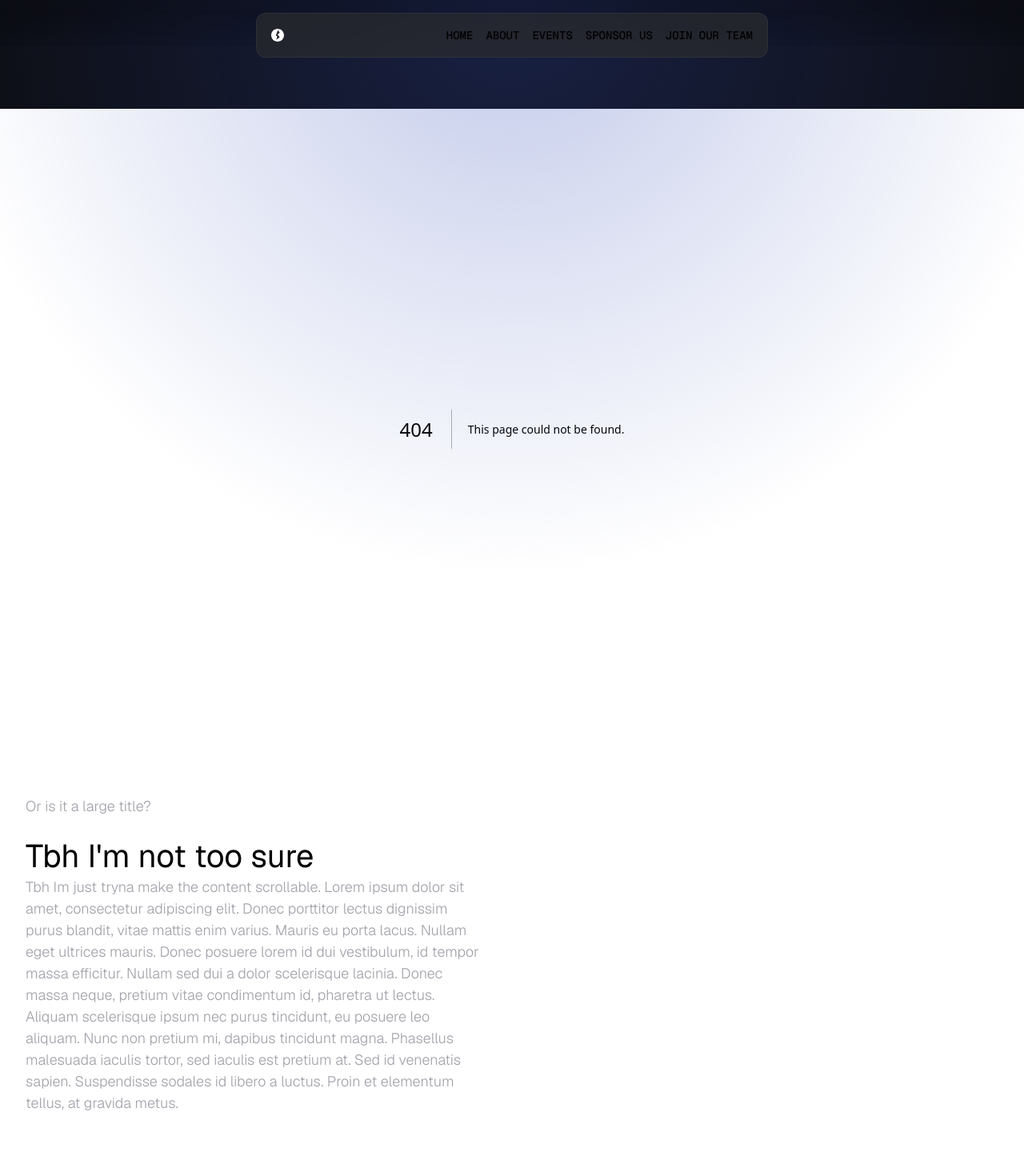
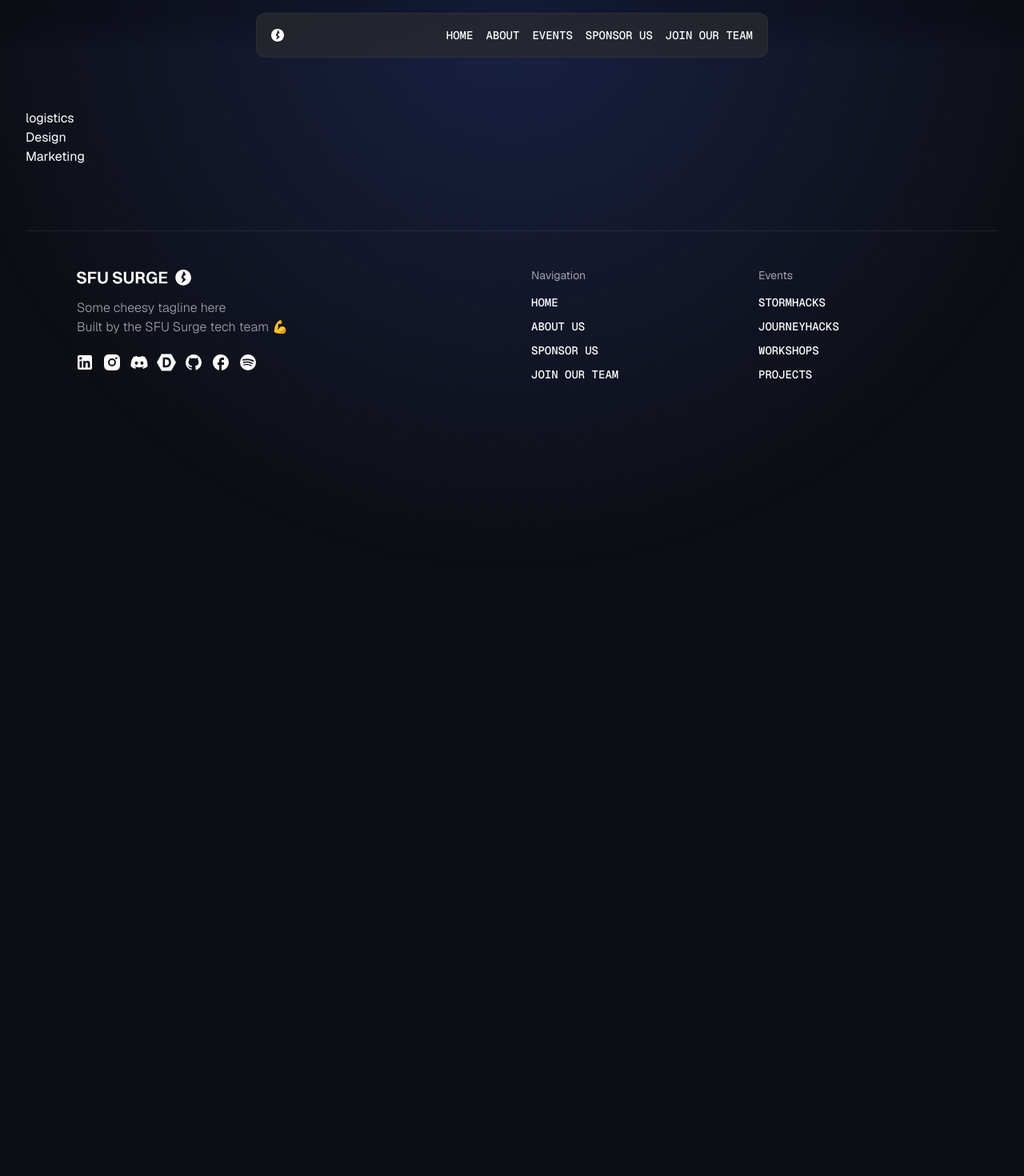
Before and after one commit to sfusurge/surge_website, a Next.js app: page /join in a window 1280 px wide. Before the commit this address had no page. Shown: the top 1470 px of the page at 80% size. After the commit the page ends 800 px from the top, so only its background shows below. Built offline with nearby package versions, Linux system fonts and the light colour scheme.

Commit message:
added placeholder json data
got dynamic routing to work

```diff
--- a/src/app/globals.css
+++ b/src/app/globals.css
@@ -98,7 +98,7 @@
   }
 
   .surge-radial-gradient{
-    @apply w-screen h-[200vh] bg-[radial-gradient(circle,_rgba(54,79,184,0.3)_0%,_rgba(24,35,82,0)_70%)] fixed top-[-100%] left-0 z-[-100rem] pointer-events-none
+    @apply w-screen h-[200vh] bg-[radial-gradient(circle,_rgba(54,79,184,0.3)_0%,_rgba(24,35,82,0)_70%)] fixed top-[-100%] left-0 z-[-100] pointer-events-none
   }
 
   .content-wrapper{
--- /dev/null
+++ b/src/app/join/[jobId]/page.tsx
@@ -0,0 +1,38 @@
+
+
+import jobs from '@/lib/jobListing.json'; // Assuming your jobs.json file is here
+import { Metadata } from 'next';
+
+type JobPageProps = {
+  params:{
+    jobId: string;
+  }
+
+};
+
+
+
+export function generateMetadata({params: {jobId}}: JobPageProps):Metadata {
+  const job = jobs.find(job => job.url === jobId)
+  return {
+    title: `${job?.team +" "+ job?.title}`,
+    description: "job"
+  }
+};
+
+export default function JobPage({params: {jobId}}: JobPageProps) {
+
+
+   const job = jobs.find(job => job.url === jobId)
+
+
+   console.log(job)
+
+    return (
+      <main>
+        <h1>{job?.title}</h1>
+        <h4>Requirements:</h4>
+
+      </main>
+    );
+}
--- /dev/null
+++ b/src/app/join/page.tsx
@@ -0,0 +1,26 @@
+import type { Metadata } from "next"
+import jobs from "@/lib/jobs.json"
+import Link from "next/link"
+
+export const metadata:Metadata = {
+  title: "Join SFU Surge",
+}
+
+
+export default function joinTeam() {
+
+  return (
+    <main>
+        {jobs.map((job) =>
+        (
+          <div key={job.id} className="flex flex-col">
+          <Link  href={`/join/${job.url}`}>{job.team}</Link>
+          </div>
+
+        )
+        )
+
+        }
+    </main>
+  )
+}
--- a/src/app/layout.tsx
+++ b/src/app/layout.tsx
@@ -25,22 +25,6 @@ export default function RootLayout({
         <div className="surge-radial-gradient"></div>
         <Nav />
         {children}
-        <h1 className="large-title">This is a large title</h1>
-        <p className="paragraph"> Or is it a large title?</p>
-        <h2 className="title-1">Tbh I'm not too sure</h2>
-        <p className="paragraph text-base">
-          Tbh Im just tryna make the content scrollable. Lorem ipsum dolor sit
-          amet, consectetur adipiscing elit. Donec porttitor lectus dignissim
-          purus blandit, vitae mattis enim varius. Mauris eu porta lacus. Nullam
-          eget ultrices mauris. Donec posuere lorem id dui vestibulum, id tempor
-          massa efficitur. Nullam sed dui a dolor scelerisque lacinia. Donec
-          massa neque, pretium vitae condimentum id, pharetra ut lectus. Aliquam
-          scelerisque ipsum nec purus tincidunt, eu posuere leo aliquam. Nunc
-          non pretium mi, dapibus tincidunt magna. Phasellus malesuada iaculis
-          tortor, sed iaculis est pretium at. Sed id venenatis sapien.
-          Suspendisse sodales id libero a luctus. Proin et elementum tellus, at
-          gravida metus.
-        </p>
         <Footer />
       </body>
     </html>
--- /dev/null
+++ b/src/lib/jobListing.json
@@ -0,0 +1,29 @@
+[
+    {
+        "id": 1,
+        "url":"logistics-video-editor" ,
+        "title": "Video editor",
+        "description":"bla blah blah",
+        "team":"logistics"
+
+    },
+
+    {
+        "id": 2,
+        "url":"design-ux-designer" ,
+        "title": "UX Designer",
+        "description":"description",
+        "team":"Design"
+
+    },
+
+    {
+        "id": 3,
+        "url":"marketing-social-media-coordinator" ,
+        "title": "social media coordinator",
+        "description":"description",
+        "team":"Marketing"
+
+    }
+
+]
--- /dev/null
+++ b/src/lib/jobs.json
@@ -0,0 +1,28 @@
+[
+    {
+        "id": 1,
+        "url":"logistics-video-editor" ,
+        "title": "Video editor",
+        "description":"bla blah blah",
+        "team":"logistics"
+
+    },
+
+    {
+        "id": 2,
+        "url":"design-ux-designer" ,
+        "title": "UX Designer",
+        "description":"description",
+        "team":"Design"
+
+    },
+
+    {
+        "id": 3,
+        "url":"marketing-social-media-coordinator" ,
+        "title": "social media coordinator",
+        "description":"description",
+        "team":"Marketing"
+
+    }
+]
```
